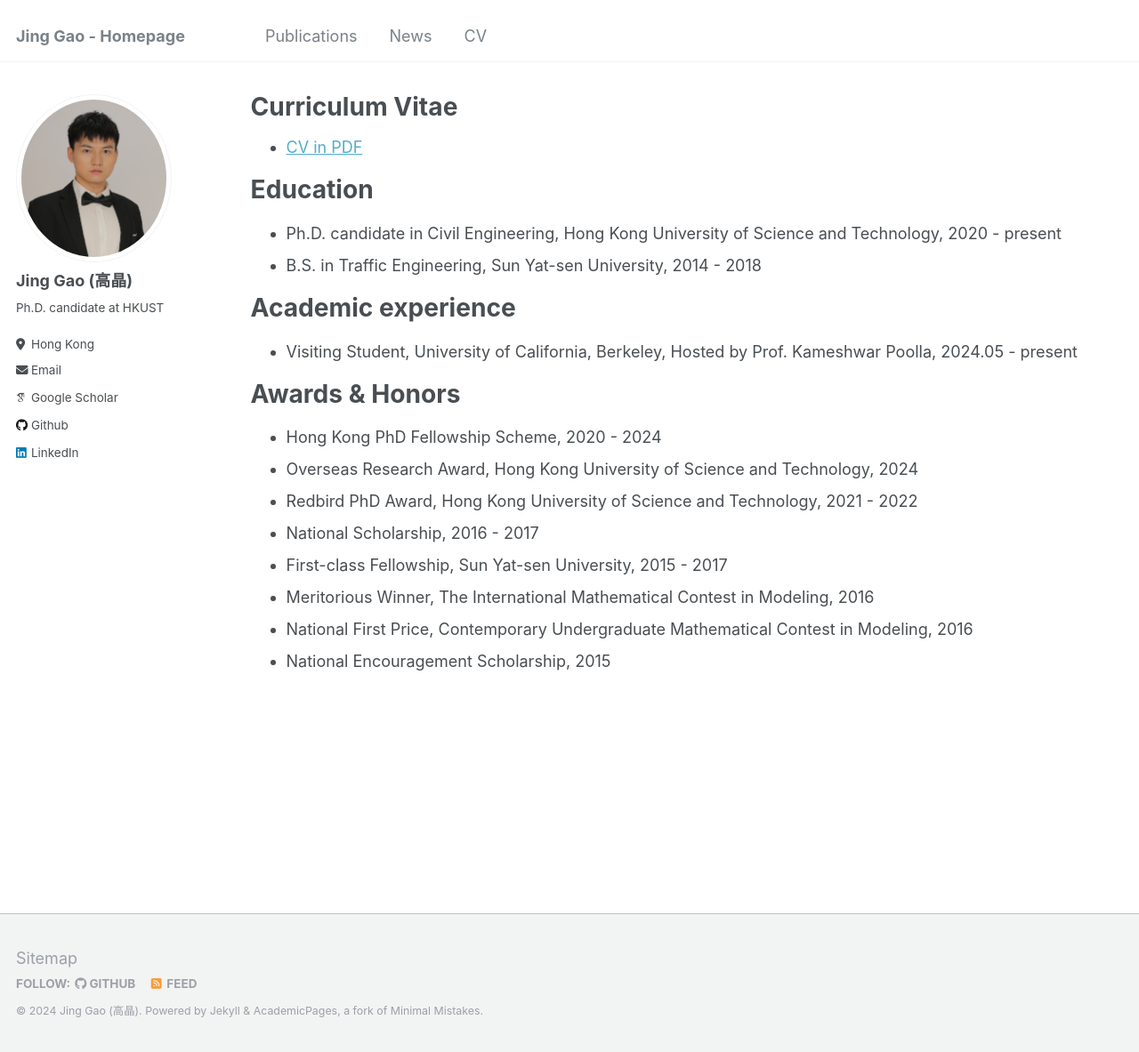
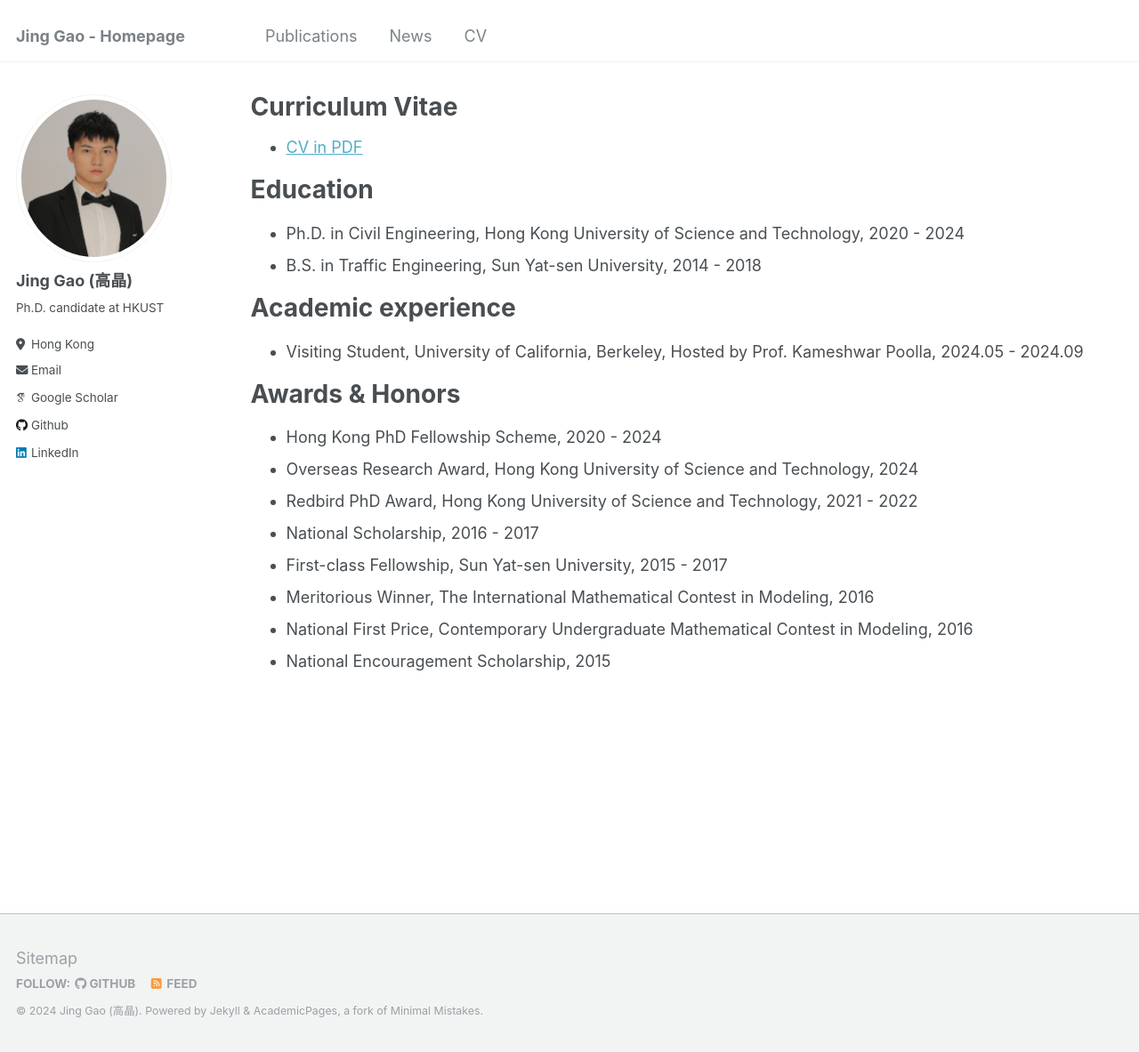
Before and after one commit to jgaoax/jgaoax.github.io, a Jekyll site: the page built from _pages/cv.md, in a window 1280 px wide and 1183 px high. Shown: the whole window at 89% size. Built offline with Jekyll 4.4.1, drawn with Linux system fonts in a browser that asks for light colours; some web fonts are replaced.

Commit message:
Update cv.md

```diff
--- a/_pages/cv.md
+++ b/_pages/cv.md
@@ -13,12 +13,12 @@ redirect_from:
 
 Education
 ======
-* Ph.D. candidate in Civil Engineering, Hong Kong University of Science and Technology, 2020 - present
+* Ph.D. in Civil Engineering, Hong Kong University of Science and Technology, 2020 - 2024
 * B.S. in Traffic Engineering, Sun Yat-sen University, 2014 - 2018
 
 Academic experience
 ======
-* Visiting Student, University of California, Berkeley, Hosted by Prof. Kameshwar Poolla, 2024.05 - present
+* Visiting Student, University of California, Berkeley, Hosted by Prof. Kameshwar Poolla, 2024.05 - 2024.09
 
 Awards & Honors
 ======
```
